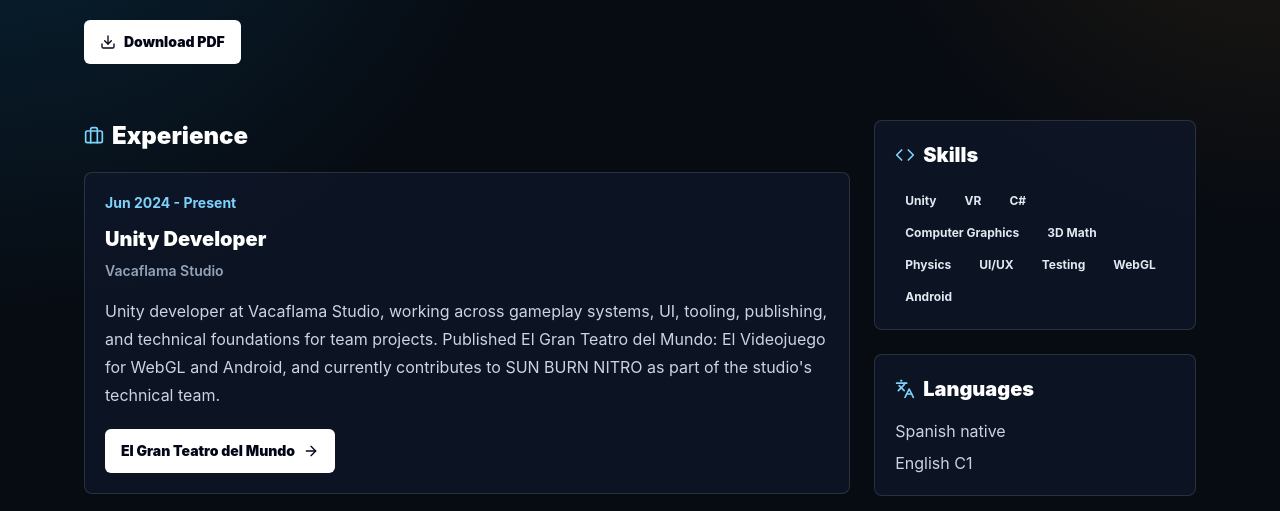
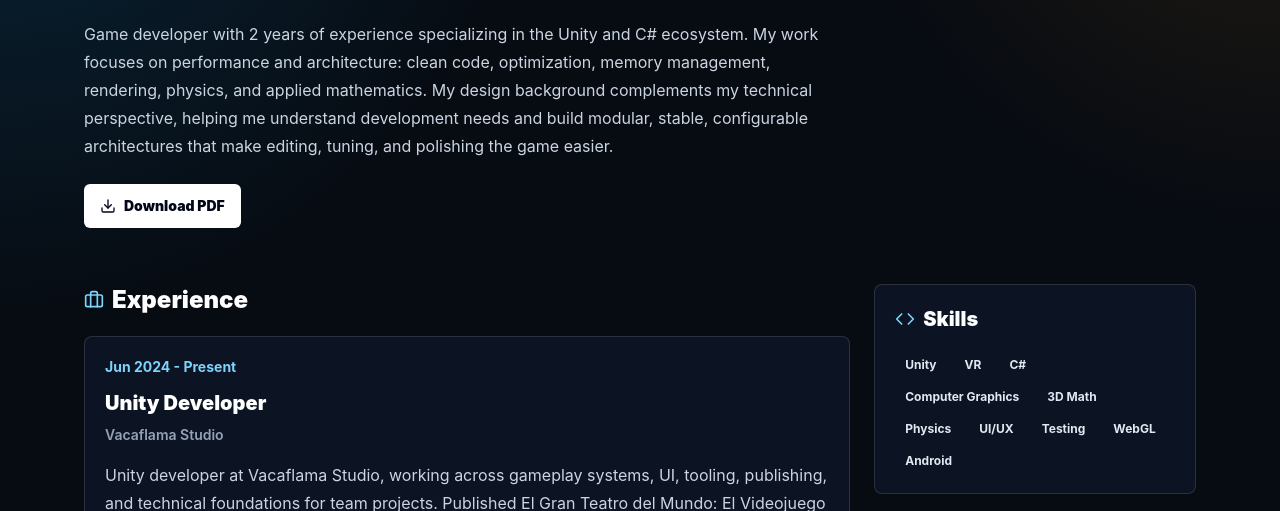
Before and after one commit to JAAmaya/JAAmaya.github.io, an Astro site: page /cv in a window 1280 px wide. Shown: the part 219-730 px from the top of the page. Built offline with nearby package versions, Linux system fonts and the light colour scheme; Astro itself is replaced by a stand-in of ours.

Commit message:
Add personal summary to CV page

```diff
--- a/src/components/CvPage.astro
+++ b/src/components/CvPage.astro
@@ -1,7 +1,7 @@
 ---
 import Header from "@/components/Header.astro";
 import Footer from "@/components/Footer.astro";
-import { cv, labels, portfolioProjects, profile, type Lang } from "@/data/site";
+import { cv, home, labels, portfolioProjects, profile, type Lang } from "@/data/site";
 import { ArrowRight, Briefcase, Code, Download, ExternalLink, FolderOpen, Gamepad2, GitBranch, GraduationCap, Languages, Link, Mail, MapPin } from "@lucide/astro";
 
 interface Props {
@@ -30,6 +30,7 @@ const profileIcons = {
   <section class="max-w-3xl">
     <p class="text-sm font-bold uppercase text-[var(--color-secondary)]">CV</p>
     <h1 class="mt-4 text-3xl font-black leading-tight text-white sm:text-4xl">{t.cvTitle}</h1>
+    <p class="mt-6 leading-7 text-slate-300">{home[lang].about.body}</p>
     <div class="mt-6 flex flex-wrap gap-3">
       <a
         class="focus-ring inline-flex items-center gap-2 rounded-md bg-white px-4 py-3 text-sm font-black text-slate-950 transition hover:bg-sky-100"
```
